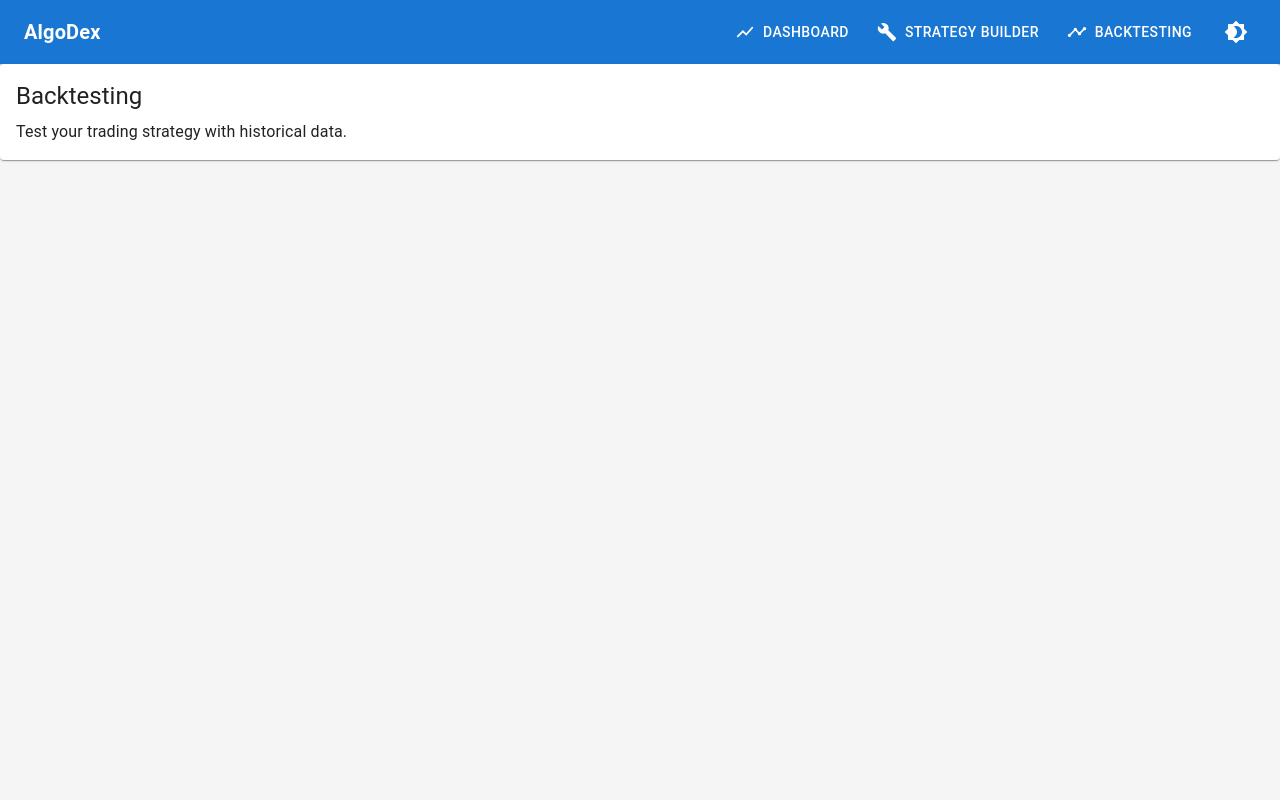
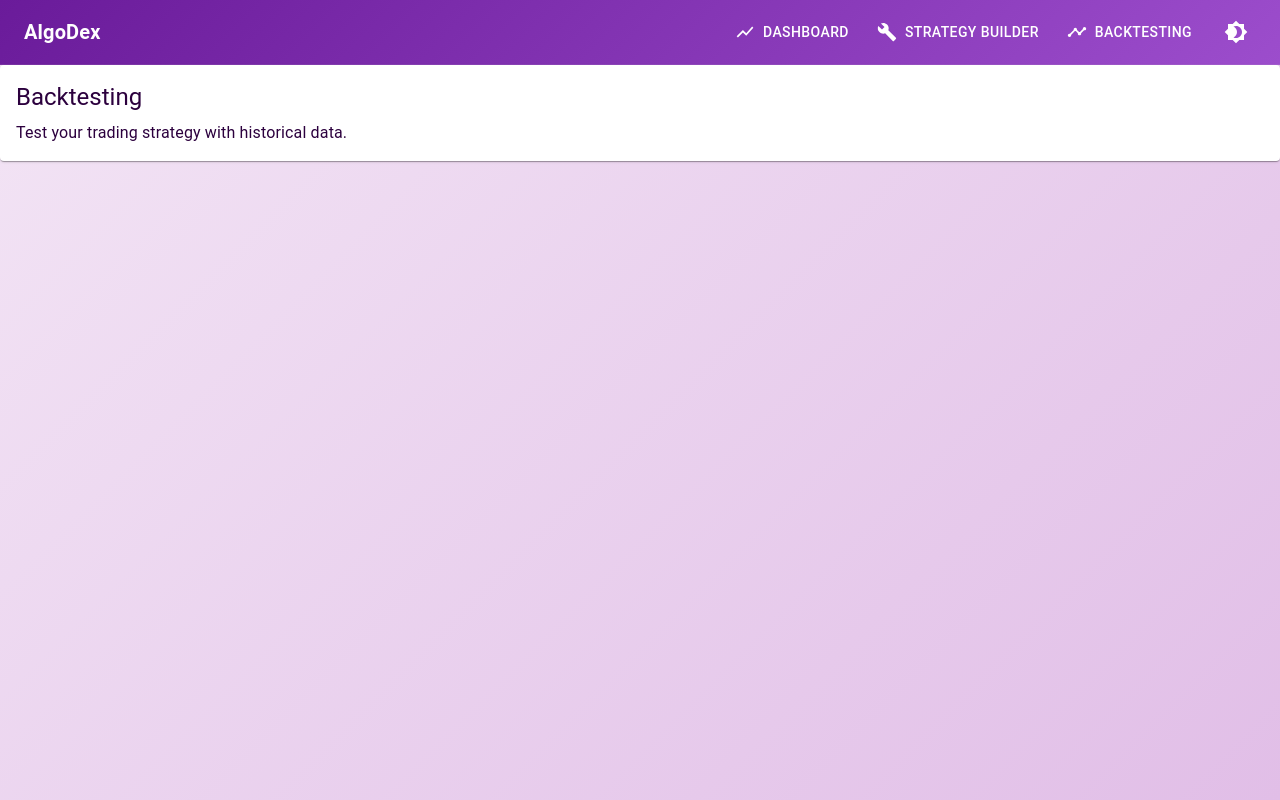
Before and after one commit to KameshSingh116/Tinkquest, a React (Create React App) app in the folder frontend/: page /backtesting in a window 1280 px wide. Built offline with nearby package versions, Linux system fonts and the light colour scheme.

Commit message:
changing the colour theme of the light theme

```diff
--- a/frontend/src/components/Navbar.tsx
+++ b/frontend/src/components/Navbar.tsx
@@ -12,9 +12,28 @@ const Navbar: React.FC = () => {
   const { toggleTheme, mode } = useTheme();
 
   return (
-    <AppBar position="static">
+    <AppBar
+      position="static"
+      sx={{
+        background: mode === 'light'
+          ? 'linear-gradient(135deg, #6a1b9a 0%, #9c4dcc 100%)'
+          : undefined,
+        boxShadow: 'none',
+        borderBottom: mode === 'light' ? '1px solid rgba(255, 255, 255, 0.1)' : undefined
+      }}
+    >
       <Toolbar>
-        <Typography variant="h6" component="div" sx={{ flexGrow: 1, fontWeight: 'bold' }}>
+        <Typography
+          variant="h6"
+          component="div"
+          sx={{
+            flexGrow: 1,
+            fontWeight: 'bold',
+            background: mode === 'light' ? 'linear-gradient(45deg, #ffffff 30%, #e1bee7 90%)' : undefined,
+            WebkitBackgroundClip: mode === 'light' ? 'text' : undefined,
+            WebkitTextFillColor: mode === 'light' ? 'transparent' : undefined,
+          }}
+        >
           AlgoDex
         </Typography>
         <Box sx={{ display: 'flex', alignItems: 'center', gap: 2 }}>
@@ -23,6 +42,11 @@ const Navbar: React.FC = () => {
             component={RouterLink}
             to="/"
             startIcon={<ShowChartIcon />}
+            sx={{
+              '&:hover': {
+                background: mode === 'light' ? 'rgba(255, 255, 255, 0.1)' : undefined,
+              }
+            }}
           >
             Dashboard
           </Button>
@@ -31,6 +55,11 @@ const Navbar: React.FC = () => {
             component={RouterLink}
             to="/strategy-builder"
             startIcon={<BuildIcon />}
+            sx={{
+              '&:hover': {
+                background: mode === 'light' ? 'rgba(255, 255, 255, 0.1)' : undefined,
+              }
+            }}
           >
             Strategy Builder
           </Button>
@@ -39,10 +68,23 @@ const Navbar: React.FC = () => {
             component={RouterLink}
             to="/backtesting"
             startIcon={<TimelineIcon />}
+            sx={{
+              '&:hover': {
+                background: mode === 'light' ? 'rgba(255, 255, 255, 0.1)' : undefined,
+              }
+            }}
           >
             Backtesting
           </Button>
-          <IconButton onClick={toggleTheme} color="inherit">
+          <IconButton
+            onClick={toggleTheme}
+            color="inherit"
+            sx={{
+              '&:hover': {
+                background: mode === 'light' ? 'rgba(255, 255, 255, 0.1)' : undefined,
+              }
+            }}
+          >
             {mode === 'dark' ? <Brightness7Icon /> : <Brightness4Icon />}
           </IconButton>
         </Box>
--- a/frontend/src/context/ThemeContext.tsx
+++ b/frontend/src/context/ThemeContext.tsx
@@ -32,16 +32,24 @@ export const ThemeProvider: React.FC<{ children: React.ReactNode }> = ({ childre
           mode,
           ...(mode === 'light'
             ? {
-                // Light theme colors
+                // Purple gradient light theme
                 primary: {
-                  main: '#1976d2',
+                  main: '#6a1b9a',
+                  light: '#9c4dcc',
+                  dark: '#38006b',
                 },
                 secondary: {
-                  main: '#dc004e',
+                  main: '#7b1fa2',
+                  light: '#ae52d4',
+                  dark: '#4a0072',
                 },
                 background: {
-                  default: '#f5f5f5',
+                  default: 'linear-gradient(135deg, #f3e5f5 0%, #e1bee7 100%)',
                   paper: '#ffffff',
+                },
+                text: {
+                  primary: '#2c003e',
+                  secondary: '#4a0072',
                 },
               }
             : {
@@ -58,6 +66,26 @@ export const ThemeProvider: React.FC<{ children: React.ReactNode }> = ({ childre
                 },
               }),
         },
+        components: {
+          MuiCssBaseline: {
+            styleOverrides: {
+              body: {
+                background: mode === 'light'
+                  ? 'linear-gradient(135deg, #f3e5f5 0%, #e1bee7 100%)'
+                  : '#121212',
+                backgroundAttachment: 'fixed',
+                minHeight: '100vh',
+              },
+            },
+          },
+          MuiPaper: {
+            styleOverrides: {
+              root: {
+                backgroundImage: mode === 'light' ? 'none' : undefined,
+              },
+            },
+          },
+        },
       }),
     [mode]
   );
```
